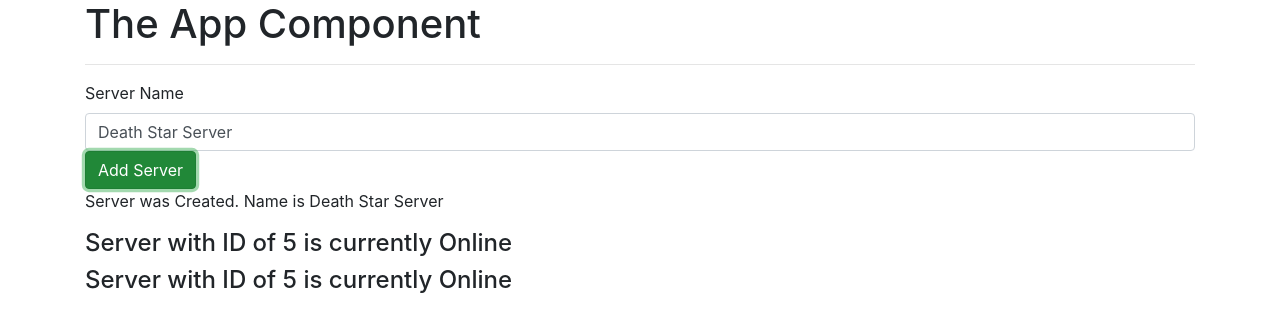
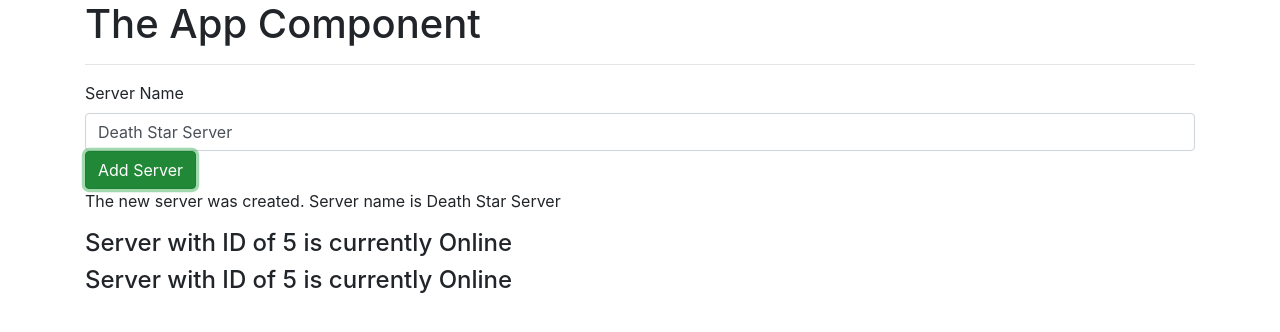
Before and after one commit to mikedilulo/Recipe-Book, an Angular app: page / in a window 1280 px wide. Both pictures are taken after a click on the button "Add Server". Shown: the top 332 px of the page. Built offline with nearby package versions, Linux system fonts and the light colour scheme.

Commit message:
Uses *ngIf to output data conditionally

```diff
--- a/src/app/serversComponent/servers.component.html
+++ b/src/app/serversComponent/servers.component.html
@@ -8,6 +8,8 @@
 >
   Add Server
 </button>
-<p>{{ serverCreationStatus }}</p>
+<p *ngIf="serverCreated">
+  The new server was created. Server name is {{ serverName }}
+</p>
 <h4>Server with ID of {{ serverId }} is currently {{ getServerStatus() }}</h4>
 <h4>Server with ID of {{ serverId }} is currently {{ getServerStatus() }}</h4>
--- a/src/app/serversComponent/servers.component.ts
+++ b/src/app/serversComponent/servers.component.ts
@@ -10,6 +10,7 @@ export class ServersComponent {
   allowNewServer = false;
   serverCreationStatus = "Server is not Created";
   serverName = "Death Star Server";
+  serverCreated = false;
 
   constructor() {
     setTimeout(() => {
@@ -22,6 +23,7 @@ export class ServersComponent {
   }
 
   onCreateServer() {
+    this.serverCreated = true;
     return (this.serverCreationStatus =
       "Server was Created. Name is " + this.serverName);
   }
```
